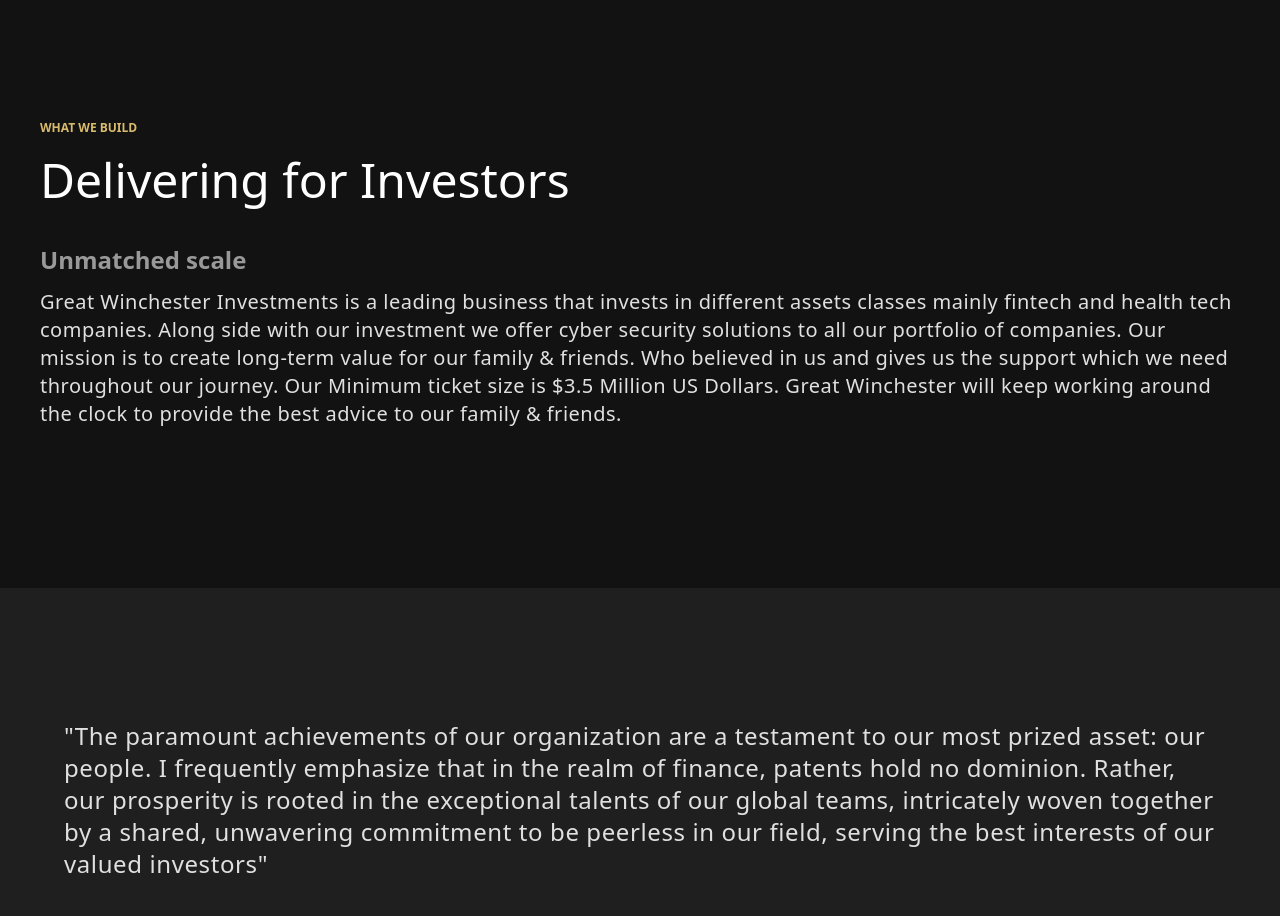
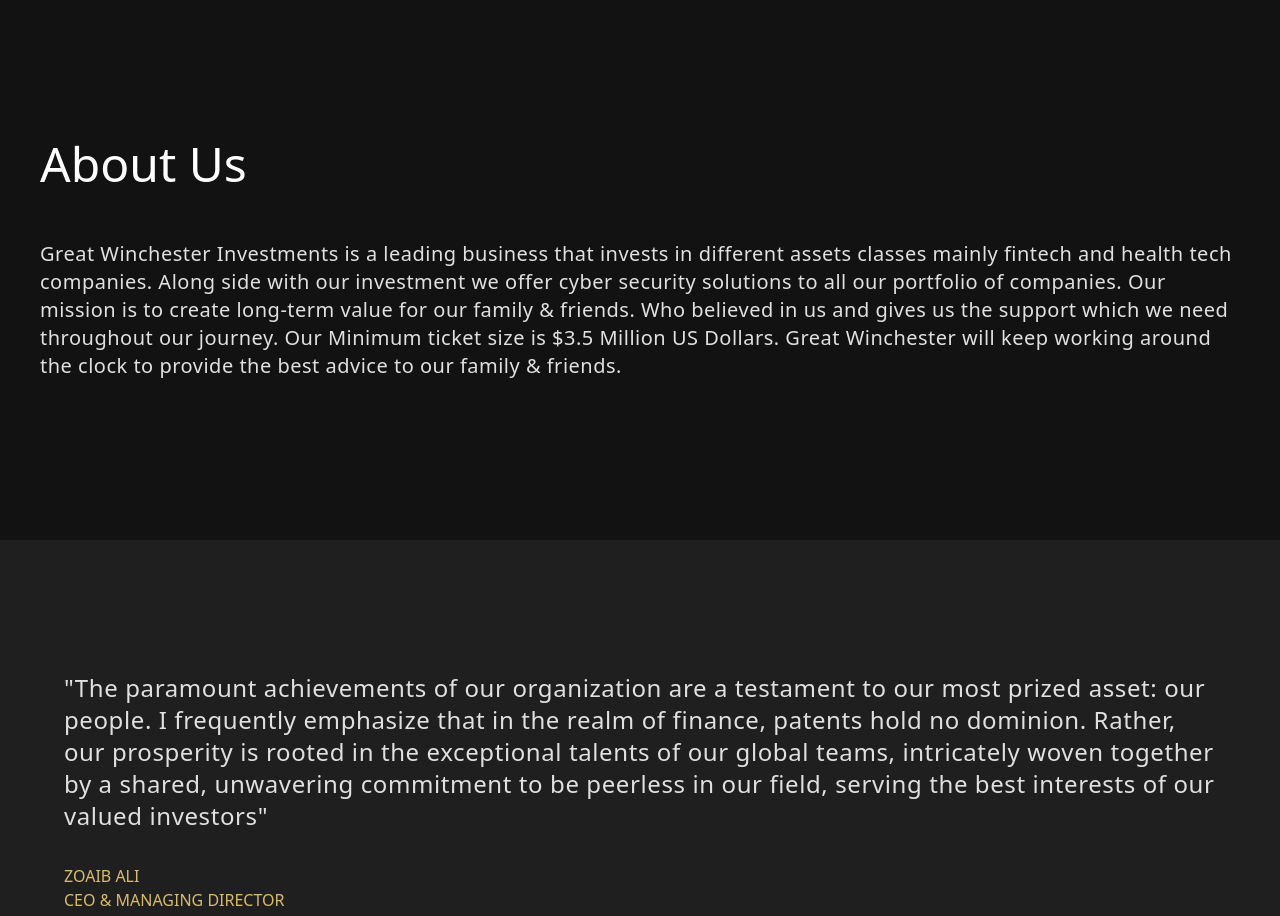
Before and after one commit to blackhorsese/Great-Winchester-2.0, a React (Create React App) app: page / in a window 1280 px wide. Shown: the part 860-1776 px from the top of the page. Built offline with nearby package versions, Linux system fonts and the light colour scheme.

Commit message:
Update About.jsx

```diff
--- a/src/Pages/Home/About.jsx
+++ b/src/Pages/Home/About.jsx
@@ -6,18 +6,12 @@
     <section id='about' className='mx-auto items-center justify-center overflow-hidden md:pt-10 scroll-smooth duration-500 md:mt-20 text-[#e0e0e0]'>
         <div className='mx-auto justify-center md:pt-10 md:pb-28 max-w-screen-xl md:px-10 px-5'>
             <div className='justify-center mx-auto items-center'>
-                <p className='uppercase text-xs font-semibold text-[#d8bb6c]'>
-                    WHAT WE Build
-                </p>
                 <h1 className='md:text-5xl text-3xl mx-auto md:pt-5 pt-3 text-[#fff]'>
-                    Delivering for Investors
+                    About Us
                 </h1>
             </div>
             <div className='mx-auto pt-3 md:pt-10 text-[#fff]'>
                 <div className=''>
-                    <p className='md:text-2xl font-semibold text-[#999]'>
-                        Unmatched scale
-                    </p>
                     <p className='pt-3 tracking-wide text-sm md:text-xl text-[#e0e0e0]'>
                         Great Winchester Investments is a leading business that invests in  different assets classes mainly fintech and health tech companies.
                         Along side with our investment we offer cyber security solutions to all our portfolio of companies. Our mission is to create long-term value for our family & friends.
```
